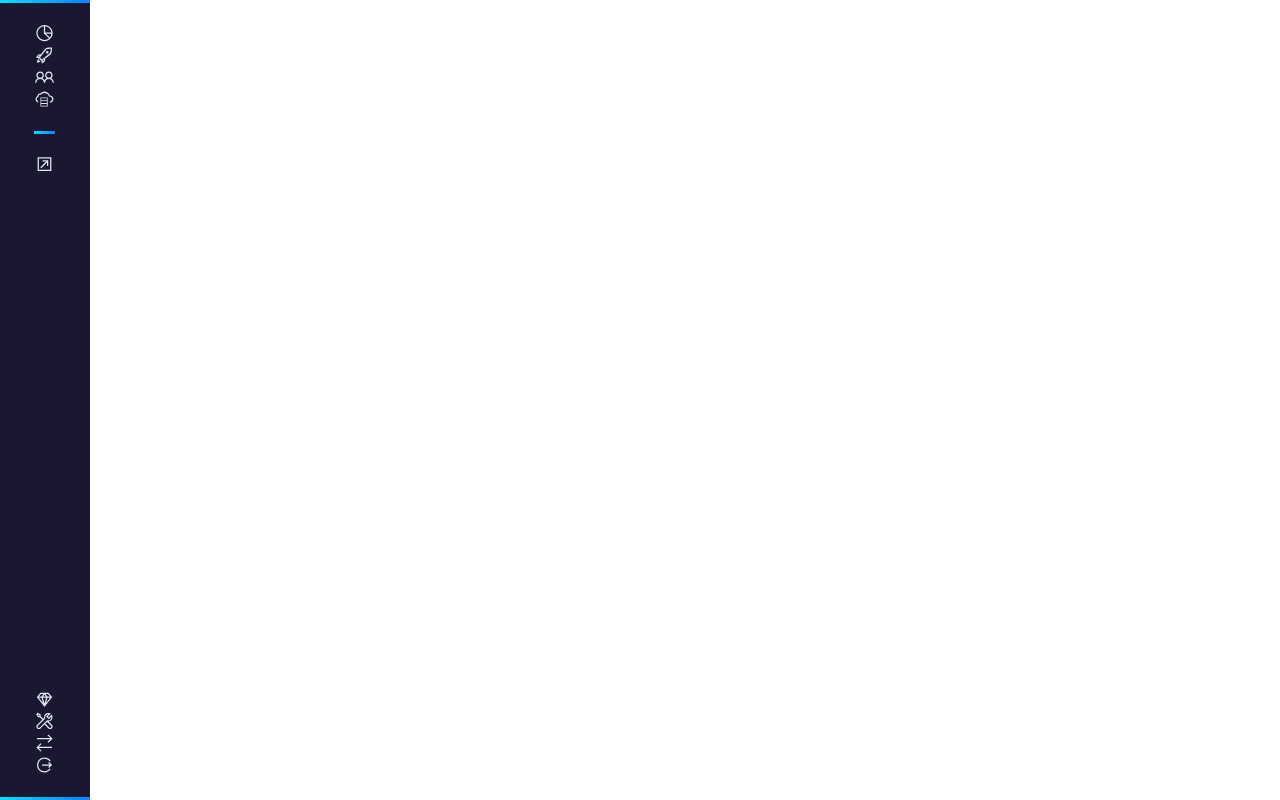
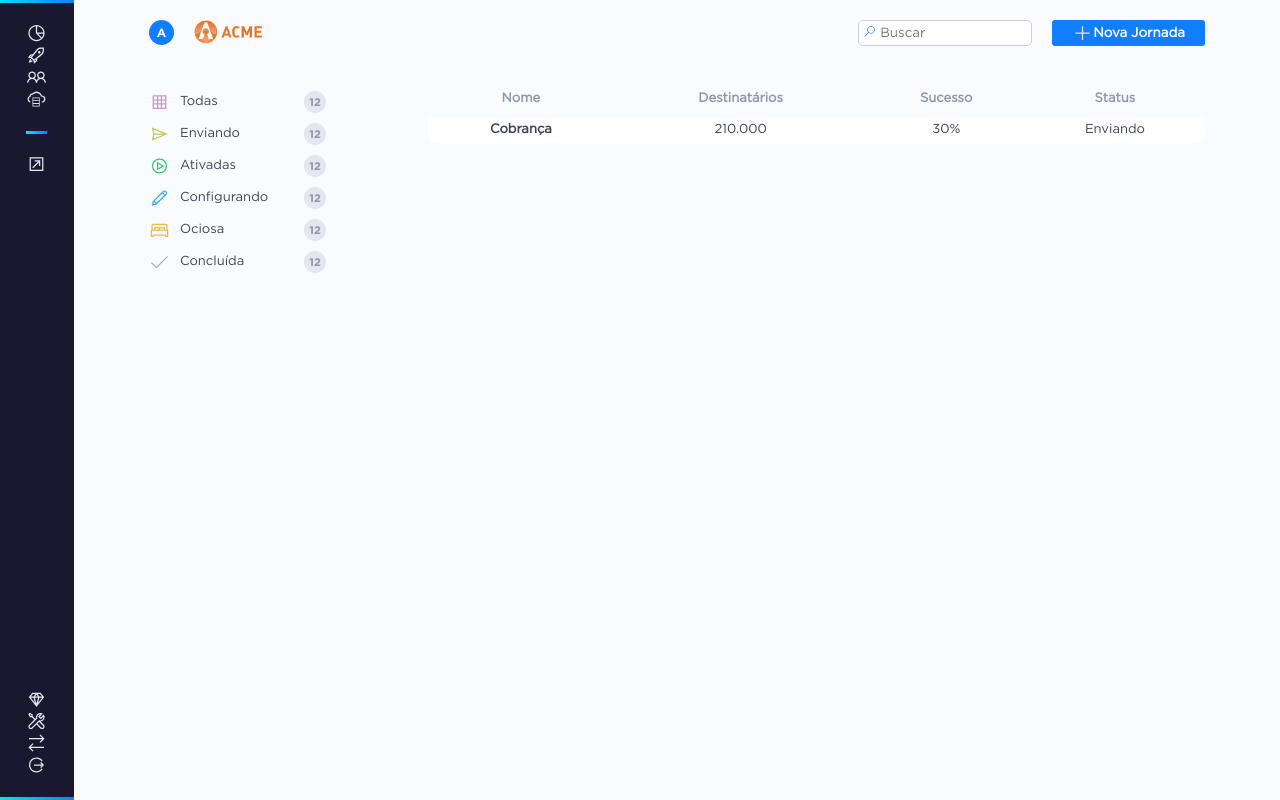
Before and after one commit to lukkas158/d1, a React (Create React App) app: page / in a window 1280 px wide. Built offline with nearby package versions, Linux system fonts and the light colour scheme.

Commit message:
feature: created home basic layout and mock from components

```diff
--- a/src/pages/home.js
+++ b/src/pages/home.js
@@ -1,6 +1,71 @@
 import React from "react";
+import styled from "styled-components";
+import Filter from "../components/filter";
+import Header from "../components/header";
 import Navbar from "../components/navbar";
+import Table from "../components/table";
+import { color } from "../utils/style";
+
+const Wrapper = styled.div`
+  display: flex;
+  flex: 1;
+  min-height: 100%;
+  background-color: ${color.backgroundLight};
+`;
+
+const Container = styled.div`
+  display: flex;
+  width: 100%;
+  flex-direction: column;
+  margin: 20px 75px;
+`;
+
+const Content = styled.div`
+  display: flex;
+  flex-direction: row;
+  margin-top: 35px;
+`;
+
+const FilterContainer = styled.div`
+  flex-grow: 2;
+`;
+
+const TableContainer = styled.div`
+  flex-grow: 7;
+`;
 
 export default function Home() {
-  return <Navbar> Hello </Navbar>;
+  return (
+    <Wrapper>
+      <Navbar> Hello </Navbar>
+      <Container>
+        <Header />
+        <Content>
+          <FilterContainer>
+            <Filter> Filter </Filter>
+          </FilterContainer>
+
+          <TableContainer>
+            <Table>
+              <tbody>
+                <tr>
+                  <th> Nome </th>
+                  <th> Destinatários </th>
+                  <th> Sucesso </th>
+                  <th> Status </th>
+                </tr>
+
+                <tr>
+                  <td> Cobrança </td>
+                  <td> 210.000 </td>
+                  <td> 30%</td>
+                  <td> Enviando </td>
+                </tr>
+              </tbody>
+            </Table>
+          </TableContainer>
+        </Content>
+      </Container>
+    </Wrapper>
+  );
 }
```
